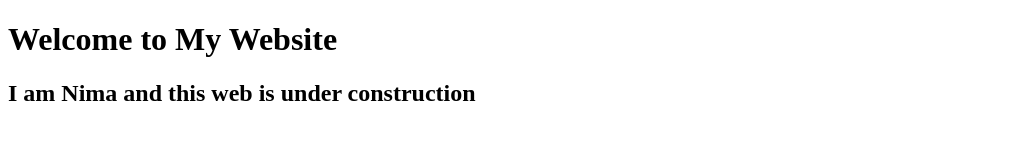
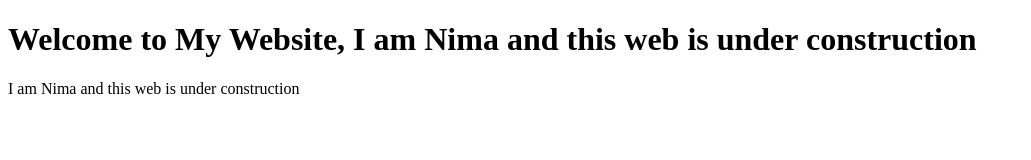
Before and after one commit to nimabmi/mywebsite, a plain HTML site: page index.html in a window 1280 px wide. Shown: the whole page, without its empty margins (0-1031 px from the left). Drawn offline with Linux system fonts and the light colour scheme.

Commit message:
Update index.html

```diff
--- a/index.html
+++ b/index.html
@@ -6,7 +6,7 @@
     <title>My Website</title>
 </head>
 <body>
-    <h1>Welcome to My Website</h1>
-    <h2>I am Nima and this web is under construction</p>
+    <h1>Welcome to My Website, I am Nima and this web is under construction</h1>
+    <p>I am Nima and this web is under construction</p>
 </body>
 </html>
```
